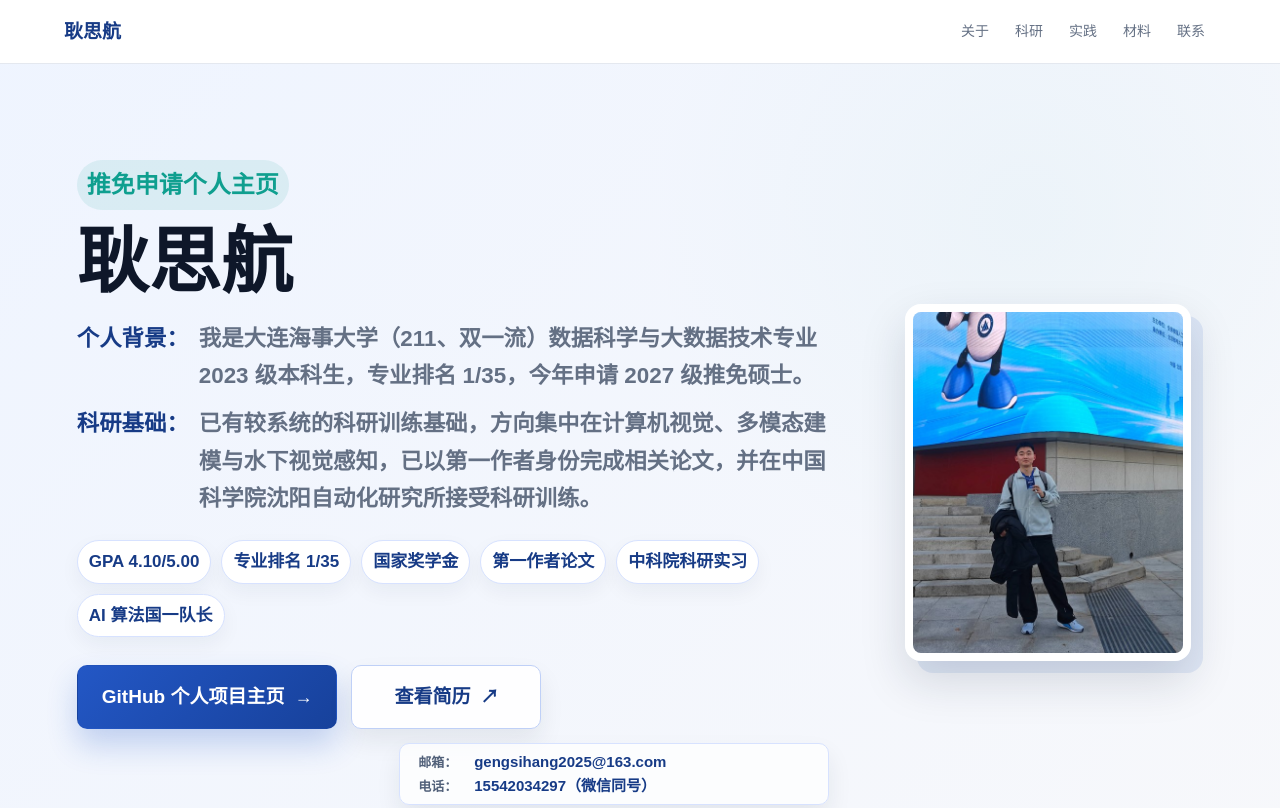
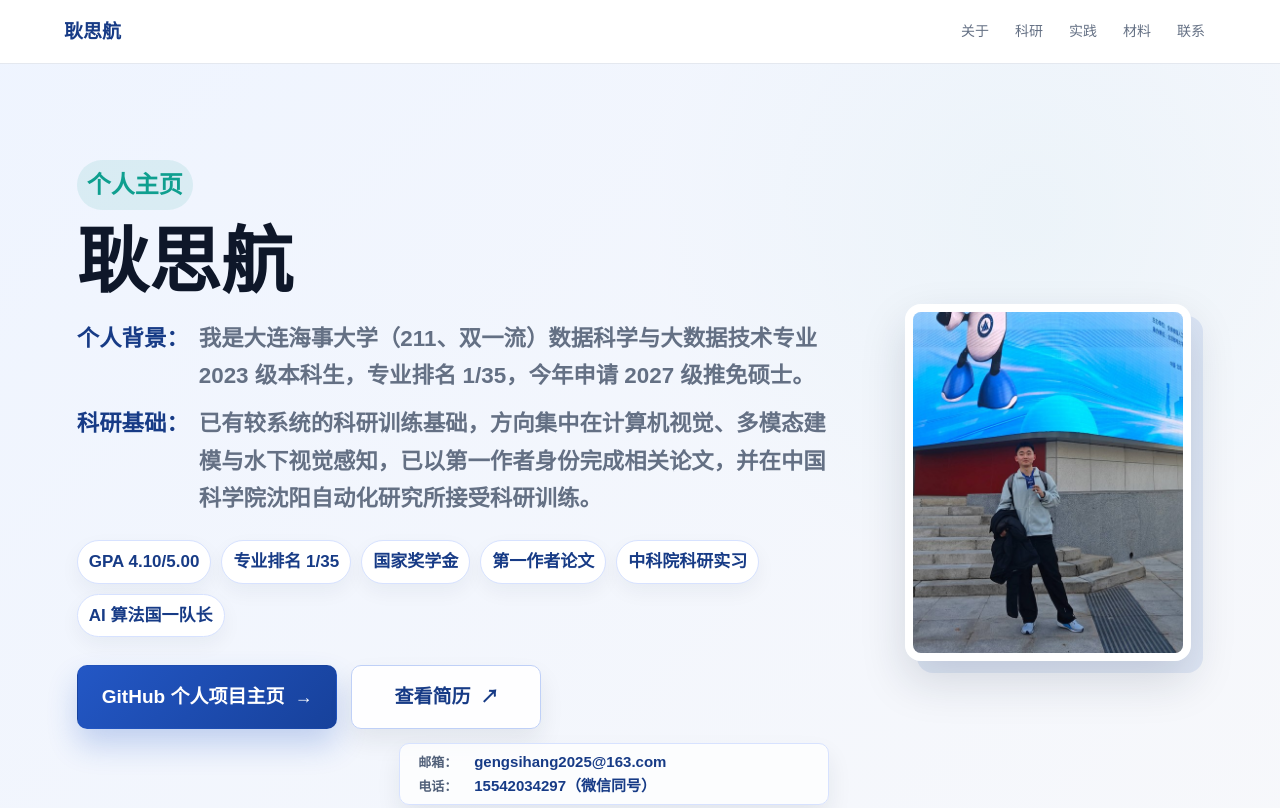
Before and after one commit to Sihang-Geng/Sihang-Geng.github.io, a plain HTML site: page index.html in a window 1280 px wide. Shown: the top 808 px of the page. Drawn offline with Linux system fonts and the light colour scheme.

Commit message:
Update index.html

```diff
--- a/index.html
+++ b/index.html
@@ -23,7 +23,7 @@
     <section class="hero">
       <div class="hero-inner">
         <div class="hero-content reveal">
-          <p class="single-label">推免申请个人主页</p>
+          <p class="single-label">个人主页</p>
           <h1>耿思航</h1>
           <div class="hero-profile-points" aria-label="个人简介">
             <p><strong>个人背景：</strong><span>我是大连海事大学（211、双一流）数据科学与大数据技术专业 2023 级本科生，专业排名 1/35，今年申请 2027 级推免硕士。</span></p>
```
